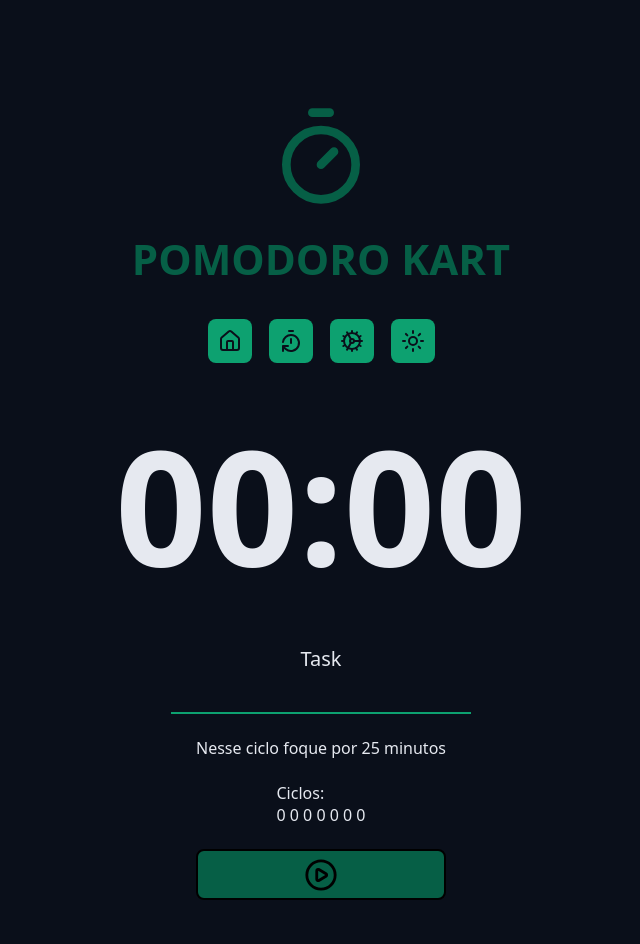
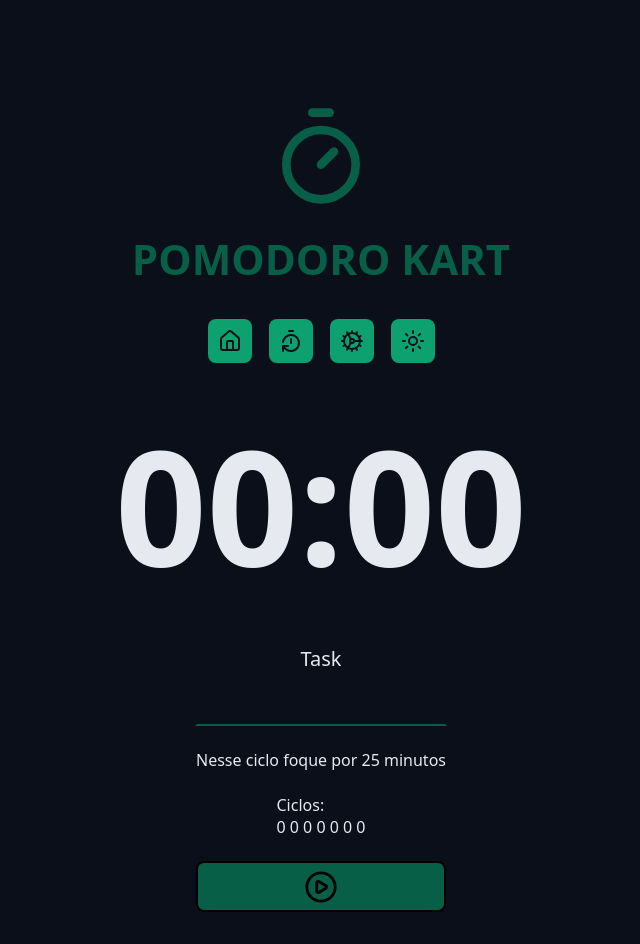
Before and after one commit to mariocesarfilho/pomodoro-project, a React (Vite) app: page / in a window 1280 px wide. Shown: the whole page, without its empty margins (319-959 px from the left). Built offline with nearby package versions, Linux system fonts and the light colour scheme.

Commit message:
refactor styles for inputTask component to improve layout and focus effects

```diff
--- a/src/components/DefaultInput/styles.module.css
+++ b/src/components/DefaultInput/styles.module.css
@@ -3,12 +3,25 @@
 }
 
 .inputTask {
-  border: none;
-  border-bottom: 0.2rem solid var(--primary);
-  outline: none;
-  padding: 0.2rem 0;
+  padding: 0.8rem;
   color: var(--text-over-primary-dark);
   background: transparent;
-  width: 30rem;
-  font-size: 2rem;
+  font-size: 1.8rem;
+  outline: none;
+  text-align: center;
+
+  border: 0.2rem solid transparent;
+  border-bottom: 0.2rem solid var(--primary-dark);
+  transition:  all 0.1s ease-in-out;
 }
+
+.inputTask:focus {
+  border-radius: 0.8rem;
+  border: 0.2rem solid var(--primary-dark)
+}
+
+.inputTask::placeholder {
+  color: white;
+  font-size: 1.4rem;
+  font-style: italic;
+}
```
